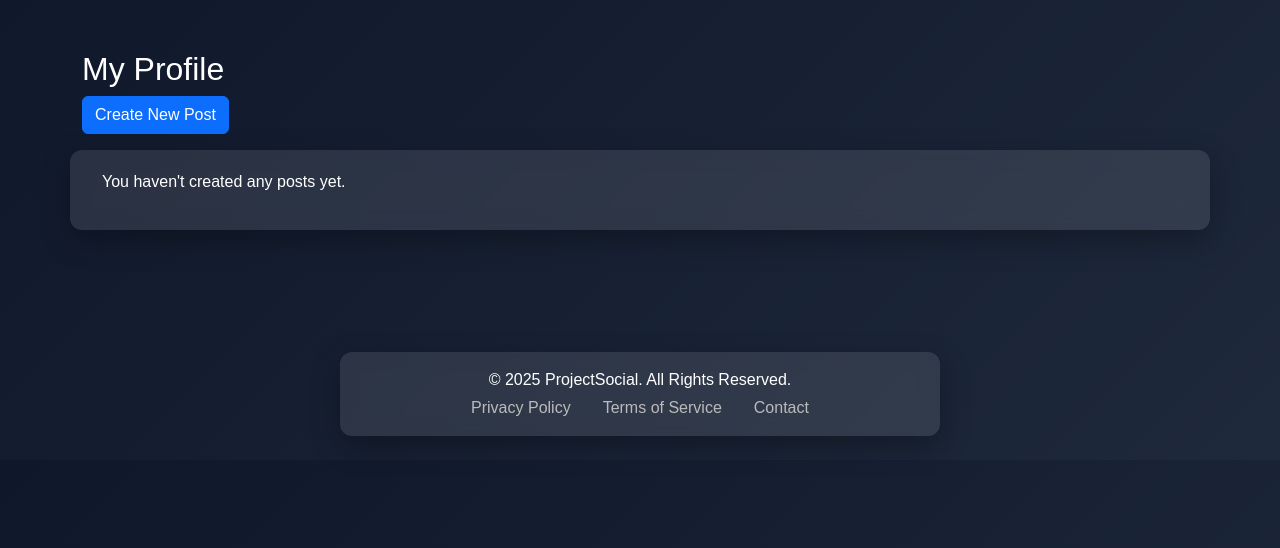
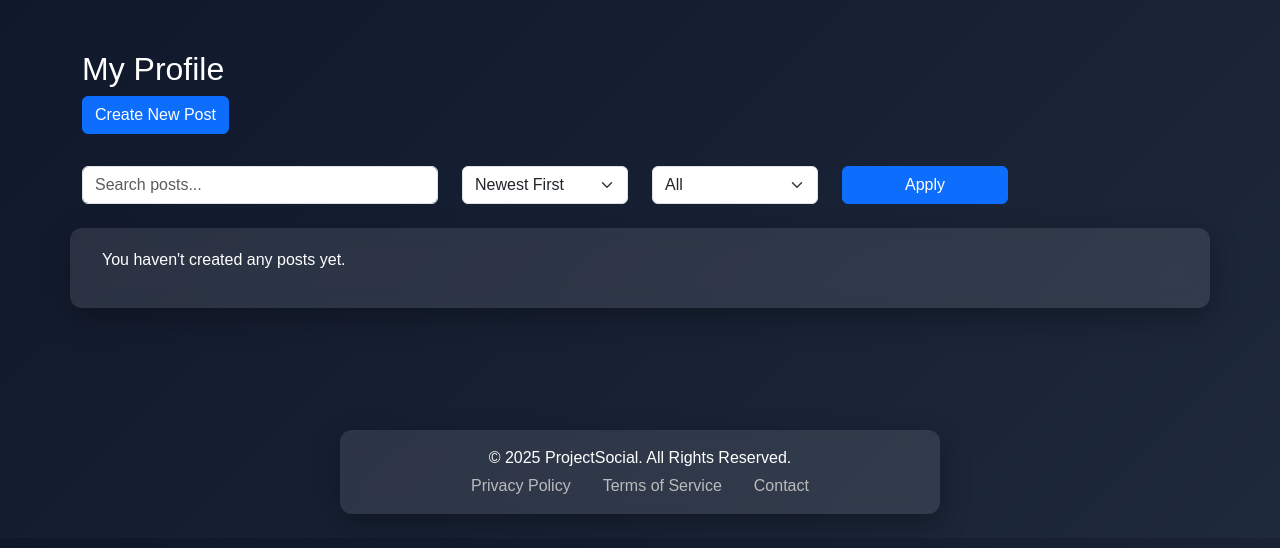
Before and after one commit to arnabfaisal/ProjectSocial, a Django app: page /profile/ in a window 1280 px wide. Shown: the part 106-654 px from the top of the page. Run offline with Django 5.2, Linux system fonts and the light colour scheme; the visitor is signed in with stand-in values (Sample User, id 1); data that the repository does not hold is empty.

Commit message:
first commit

```diff
--- a/posts/templates/posts/profile.html
+++ b/posts/templates/posts/profile.html
@@ -4,7 +4,40 @@
 <h2>My Profile</h2>
 <a href="{% url 'create_post' %}" class="btn btn-primary mb-3">Create New Post</a>
 
-<div class="glassmorphism row">
+<!-- Search & Filter Form -->
+<form method="GET" class="mt-3">
+    <div class="row">
+        <!-- Search Bar -->
+        <div class="col-md-4">
+            <input type="text" name="q" class="form-control" placeholder="Search posts..." value="{{ request.GET.q }}">
+        </div>
+
+        <!-- Date Sorting -->
+        <div class="col-md-2">
+            <select name="date_order" class="form-select">
+                <option value="newest" {% if request.GET.date_order == "newest" %}selected{% endif %}>Newest First</option>
+                <option value="oldest" {% if request.GET.date_order == "oldest" %}selected{% endif %}>Oldest First</option>
+            </select>
+        </div>
+
+        <!-- Media Type Filter -->
+        <div class="col-md-2">
+            <select name="media_type" class="form-select">
+                <option value="all" {% if request.GET.media_type == "all" %}selected{% endif %}>All</option>
+                <option value="text_only" {% if request.GET.media_type == "text_only" %}selected{% endif %}>Text Only</option>
+                <option value="images_only" {% if request.GET.media_type == "images_only" %}selected{% endif %}>Images Only</option>
+            </select>
+        </div>
+
+        <!-- Submit Button -->
+        <div class="col-md-2">
+            <button type="submit" class="btn btn-primary w-100">Apply</button>
+        </div>
+    </div>
+</form>
+
+<!-- Posts List -->
+<div class="glassmorphism row mt-4">
     {% for post in posts %}
         <div class="col-md-8 mb-4">
             <div class="card">
@@ -17,7 +50,7 @@
                     <a href="{% url 'edit_post' post.pk %}" class="btn btn-warning">Edit</a>
                     <form action="{% url 'delete_post' post.pk %}" method="POST" class="d-inline">
                         {% csrf_token %}
-                        <a href= "{% url 'delete_post' post.pk %}" class="btn btn-danger">Delete</a>
+                        <a href="{% url 'delete_post' post.pk %}" class="btn btn-danger">Delete</a>
                     </form>
                 </div>
             </div>
@@ -25,5 +58,6 @@
     {% empty %}
         <p>You haven't created any posts yet.</p>
     {% endfor %}
-    </div>
+</div>
+
 {% endblock %}
--- a/posts/views.py
+++ b/posts/views.py
@@ -3,12 +3,36 @@ from django.contrib.auth.decorators import login_required
 from django.contrib import messages
 from .models import Post
 from .forms import PostForm, UserRegisterForm
-# Create your views here.
+from django.db.models import Q
 
 def home(request):
-    posts = Post.objects.all().select_related('author').all()
-    return render(request, 'posts/home.html', {'posts': posts})
+    posts = Post.objects.all()
 
+    # Filtering
+    date_order = request.GET.get('date_order', 'newest')  # Default is newest first
+    media_type = request.GET.get('media_type', 'all')
+    user_filter = request.GET.get('user', '')
+
+    if date_order == 'oldest':
+        posts = posts.order_by('created_at')
+    else:
+        posts = posts.order_by('-created_at')
+
+    if media_type == 'text_only':
+        posts = posts.filter(image__isnull=True)
+    elif media_type == 'images_only':
+        posts = posts.filter(image__isnull=False)
+
+    if user_filter:
+        posts = posts.filter(author__username=user_filter)
+
+    # Searching
+    query = request.GET.get('q', '')
+    if query:
+        posts = posts.filter(Q(title__icontains=query) | Q(content__icontains=query))
+
+    context = {'posts': posts}
+    return render(request, 'posts/home.html', context)
 
 def register(request):
     if request.method == 'POST':
@@ -26,7 +50,28 @@ def register(request):
 @login_required
 def profile(request):
     posts = Post.objects.filter(author=request.user)
-    return render(request, 'posts/profile.html', {'posts': posts})
+
+    # Filtering
+    date_order = request.GET.get('date_order', 'newest')  # Default is newest first
+    media_type = request.GET.get('media_type', 'all')
+
+    if date_order == 'oldest':
+        posts = posts.order_by('created_at')
+    else:
+        posts = posts.order_by('-created_at')
+
+    if media_type == 'text_only':
+        posts = posts.filter(image__isnull=True)
+    elif media_type == 'images_only':
+        posts = posts.filter(image__isnull=False)
+
+    # Searching
+    query = request.GET.get('q', '')
+    if query:
+        posts = posts.filter(Q(title__icontains=query) | Q(content__icontains=query))
+
+    context = {'posts': posts}
+    return render(request, 'posts/profile.html', context)
 
 
 @login_required
```
Also changed, not shown: posts/templates/posts/home.html (+40 -0 lines).
